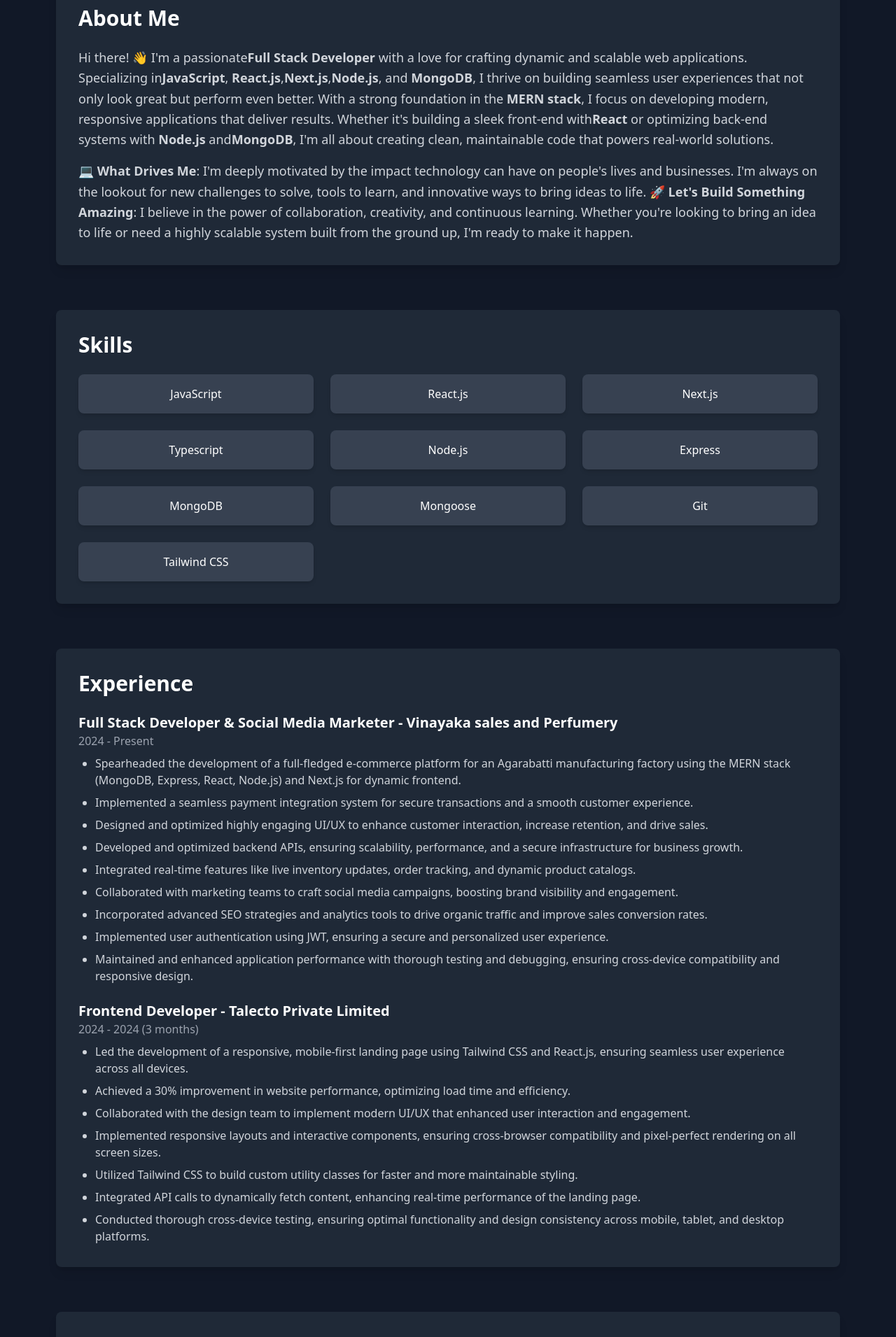
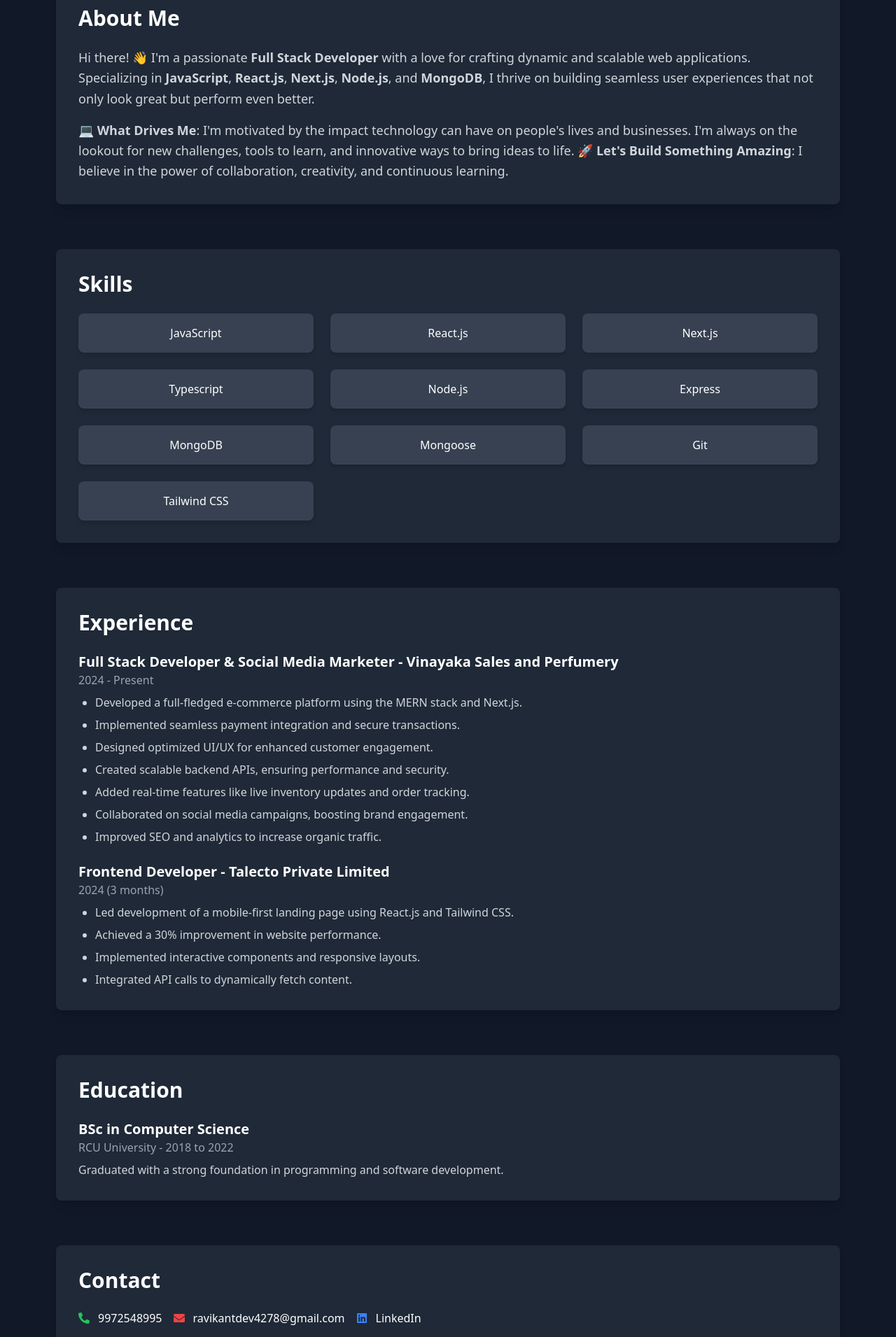
Before and after one commit to Ravikant-biradar/ravikantportfolio, a Next.js app: page /resume in a window 1280 px wide. Shown: the part 220-2131 px from the top of the page at 70% size. Built offline with nearby package versions, Linux system fonts and the light colour scheme.

Commit message:
Update page.js

```diff
--- a/src/app/resume/page.js
+++ b/src/app/resume/page.js
@@ -15,7 +15,7 @@ const Resume = () => {
         transition={{ duration: 0.8, ease: "easeOut" }}
         className="text-center mb-16"
       >
-        <Link href={"/"}>
+        <Link href="/">
           <h1 className="text-5xl font-bold">Ravikant S. B.</h1>
         </Link>
         <p className="text-xl mt-4 text-gray-400">
@@ -34,31 +34,10 @@ const Resume = () => {
         >
           <h2 className="text-3xl font-bold mb-6">About Me</h2>
           <p className="text-lg text-gray-300 leading-relaxed">
-            Hi there! 👋 I&apos;m a passionate
-            <strong>Full Stack Developer</strong> with a love for crafting
-            dynamic and scalable web applications. Specializing in
-            <strong>JavaScript</strong>, <strong>React.js</strong>,
-            <strong>Next.js</strong>,<strong>Node.js</strong>, and{" "}
-            <strong>MongoDB</strong>, I thrive on building seamless user
-            experiences that not only look great but perform even better. With a
-            strong foundation in the <strong>MERN stack</strong>, I focus on
-            developing modern, responsive applications that deliver results.
-            Whether it's building a sleek front-end with
-            <strong>React</strong> or optimizing back-end systems with{" "}
-            <strong>Node.js</strong> and
-            <strong>MongoDB</strong>, I&apos;m all about creating clean,
-            maintainable code that powers real-world solutions.
+            Hi there! 👋 I&apos;m a passionate <strong>Full Stack Developer</strong> with a love for crafting dynamic and scalable web applications. Specializing in <strong>JavaScript</strong>, <strong>React.js</strong>, <strong>Next.js</strong>, <strong>Node.js</strong>, and <strong>MongoDB</strong>, I thrive on building seamless user experiences that not only look great but perform even better.
           </p>
-
           <p className="text-lg text-gray-300 leading-relaxed mt-4">
-            💻 <strong>What Drives Me</strong>: I&apos;m deeply motivated by the
-            impact technology can have on people's lives and businesses.
-            I&apos;m always on the lookout for new challenges to solve, tools to
-            learn, and innovative ways to bring ideas to life. 🚀{" "}
-            <strong>Let's Build Something Amazing</strong>: I believe in the
-            power of collaboration, creativity, and continuous learning. Whether
-            you're looking to bring an idea to life or need a highly scalable
-            system built from the ground up, I&apos;m ready to make it happen.
+            💻 <strong>What Drives Me</strong>: I&apos;m motivated by the impact technology can have on people's lives and businesses. I&apos;m always on the lookout for new challenges, tools to learn, and innovative ways to bring ideas to life. 🚀 <strong>Let&apos;s Build Something Amazing</strong>: I believe in the power of collaboration, creativity, and continuous learning.
           </p>
         </motion.div>
 
@@ -105,89 +84,27 @@ const Resume = () => {
           <div className="space-y-6">
             <div>
               <h3 className="text-xl font-semibold">
-                Full Stack Developer & Social Media Marketer - Vinayaka sales
-                and Perfumery
+                Full Stack Developer & Social Media Marketer - Vinayaka Sales and Perfumery
               </h3>
               <p className="text-gray-400">2024 - Present</p>
               <ul className="mt-2 text-gray-300 list-disc pl-6 space-y-2">
-                <li>
-                  Spearheaded the development of a full-fledged e-commerce
-                  platform for an Agarabatti manufacturing factory using the
-                  MERN stack (MongoDB, Express, React, Node.js) and Next.js for
-                  dynamic frontend.
-                </li>
-                <li>
-                  Implemented a seamless payment integration system for secure
-                  transactions and a smooth customer experience.
-                </li>
-                <li>
-                  Designed and optimized highly engaging UI/UX to enhance
-                  customer interaction, increase retention, and drive sales.
-                </li>
-                <li>
-                  Developed and optimized backend APIs, ensuring scalability,
-                  performance, and a secure infrastructure for business growth.
-                </li>
-                <li>
-                  Integrated real-time features like live inventory updates,
-                  order tracking, and dynamic product catalogs.
-                </li>
-                <li>
-                  Collaborated with marketing teams to craft social media
-                  campaigns, boosting brand visibility and engagement.
-                </li>
-                <li>
-                  Incorporated advanced SEO strategies and analytics tools to
-                  drive organic traffic and improve sales conversion rates.
-                </li>
-                <li>
-                  Implemented user authentication using JWT, ensuring a secure
-                  and personalized user experience.
-                </li>
-                <li>
-                  Maintained and enhanced application performance with thorough
-                  testing and debugging, ensuring cross-device compatibility and
-                  responsive design.
-                </li>
+                <li>Developed a full-fledged e-commerce platform using the MERN stack and Next.js.</li>
+                <li>Implemented seamless payment integration and secure transactions.</li>
+                <li>Designed optimized UI/UX for enhanced customer engagement.</li>
+                <li>Created scalable backend APIs, ensuring performance and security.</li>
+                <li>Added real-time features like live inventory updates and order tracking.</li>
+                <li>Collaborated on social media campaigns, boosting brand engagement.</li>
+                <li>Improved SEO and analytics to increase organic traffic.</li>
               </ul>
             </div>
             <div>
-              <h3 className="text-xl font-semibold">
-                Frontend Developer - Talecto Private Limited
-              </h3>
-              <p className="text-gray-400">2024 - 2024 (3 months)</p>
+              <h3 className="text-xl font-semibold">Frontend Developer - Talecto Private Limited</h3>
+              <p className="text-gray-400">2024 (3 months)</p>
               <ul className="mt-2 text-gray-300 list-disc pl-6 space-y-2">
-                <li>
-                  Led the development of a responsive, mobile-first landing page
-                  using Tailwind CSS and React.js, ensuring seamless user
-                  experience across all devices.
-                </li>
-                <li>
-                  Achieved a 30% improvement in website performance, optimizing
-                  load time and efficiency.
-                </li>
-                <li>
-                  Collaborated with the design team to implement modern UI/UX
-                  that enhanced user interaction and engagement.
-                </li>
-                <li>
-                  Implemented responsive layouts and interactive components,
-                  ensuring cross-browser compatibility and pixel-perfect
-                  rendering on all screen sizes.
-                </li>
-                <li>
-                  Utilized Tailwind CSS to build custom utility classes for
-                  faster and more maintainable styling.
-                </li>
-                <li>
-                  Integrated API calls to dynamically fetch content, enhancing
-                  real-time performance of the landing page.
-                </li>
-                <li>
-                  Conducted thorough cross-device testing, ensuring optimal
-                  functionality and design consistency across mobile, tablet,
-                  and desktop platforms.
-                </li>
+                <li>Led development of a mobile-first landing page using React.js and Tailwind CSS.</li>
+                <li>Achieved a 30% improvement in website performance.</li>
+                <li>Implemented interactive components and responsive layouts.</li>
+                <li>Integrated API calls to dynamically fetch content.</li>
               </ul>
             </div>
           </div>
@@ -205,9 +122,7 @@ const Resume = () => {
             <div>
               <h3 className="text-xl font-semibold">BSc in Computer Science</h3>
               <p className="text-gray-400">RCU University - 2018 to 2022</p>
-              <p className="mt-2 text-gray-300">
-                Graduated with a strong foundation in programming,
-              </p>
+              <p className="text-gray-300 mt-2">Graduated with a strong foundation in programming and software development.</p>
             </div>
           </div>
         </motion.div>
@@ -220,7 +135,7 @@ const Resume = () => {
           transition={{ duration: 0.7, delay: 1.0 }}
         >
           <h2 className="text-3xl font-bold mb-6">Contact</h2>
-          <div className="flex flex-col md:flex-row md:items-center md:justify-between gap-4">
+          <div className="flex flex-col md:flex-row items-center gap-4">
             <div className="flex items-center gap-3">
               <FaPhoneAlt className="text-green-500" />
               <span>9972548995</span>
```
